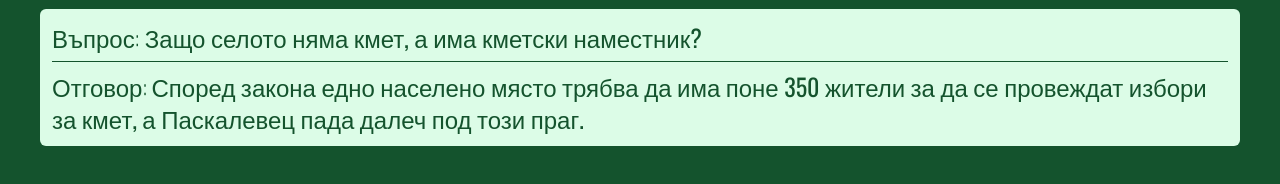
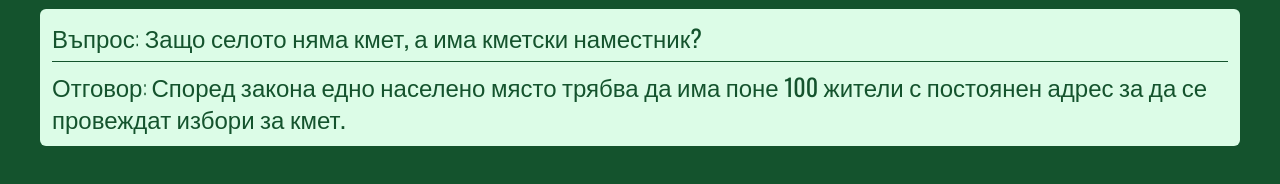
Before and after one commit to thetanaz/paskalevetsinfo, a Next.js app: page /qna in a window 1280 px wide. Shown: the part 390-574 px from the top of the page. Built offline with nearby package versions, Linux system fonts and the light colour scheme.

Commit message:
fix one of the answers

```diff
--- a/app/qna/page.tsx
+++ b/app/qna/page.tsx
@@ -27,9 +27,8 @@ const page = () => {
           <div className="border-b  border-b-green-900 w-full" />
           <h2>
             <span className="font-extralight">Отговор: </span>
-            Според закона едно населено място трябва да има поне 350 жители за
-            да се провеждат избори за кмет, а Паскалевец пада далеч под този
-            праг.{" "}
+            Според закона едно населено място трябва да има поне 100 жители с
+            постоянен адрес за да се провеждат избори за кмет.
           </h2>
         </li>
         <li className="gap-y-2 flex flex-col text-2xl bg-green-100 rounded-md text-green-900 p-3">
```
